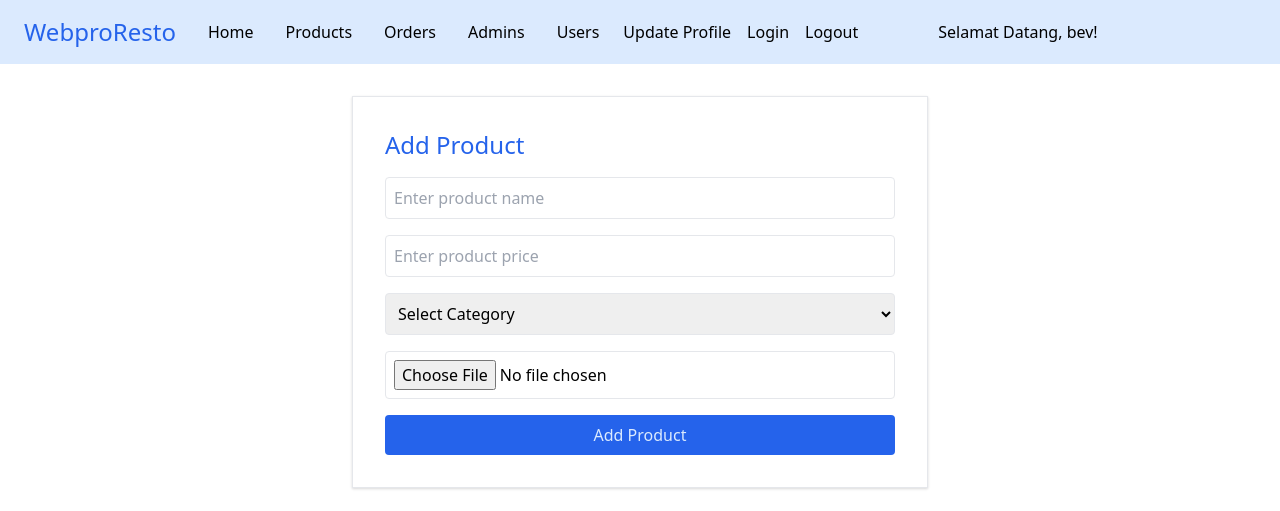
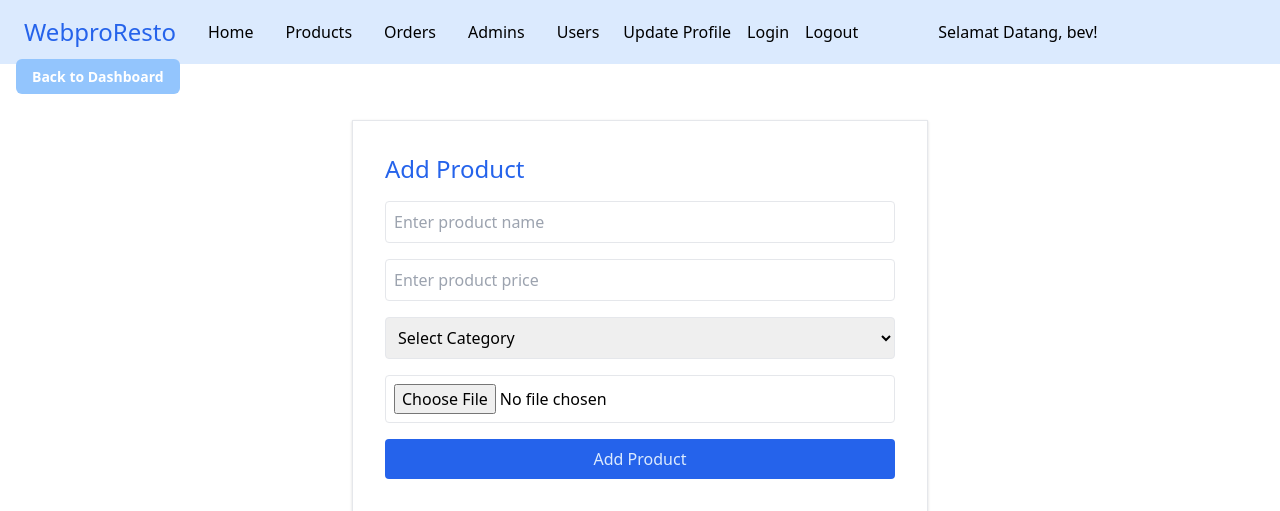
Before and after one commit to SaintChristopherShyandon/UTSLEC_WEBPRO, a PHP site: page /admin/products.php in a window 1280 px wide. Shown: the top 511 px of the page. Run offline with PHP 8.4, Linux system fonts and the light colour scheme; a user stored in the database is signed in; data comes from the database, SQL or seed files in the repository; some libraries are stand-ins or nearby versions.

Commit message:
admin tombol back

```diff
--- a/admin/products.php
+++ b/admin/products.php
@@ -80,6 +80,8 @@ if(isset($_GET['delete'])){
 <body class="bg-white">
 
     <?php include '../components/admin_header.php' ?>
+    <?php include '../components/back_to_dashboard.php' ?>
+
     <section class="p-8">
 
         <form action="" method="POST" enctype="multipart/form-data"
--- a/admin/update_product.php
+++ b/admin/update_product.php
@@ -62,6 +62,8 @@ if(isset($_POST['update'])){
 
 <body class="bg-white">
     <?php include '../components/admin_header.php' ?>
+    <?php include '../components/back_to_dashboard.php' ?>
+
     <section class="update-product bg-blue-100 p-6">
         <h1 class="text-blue-600 text-3xl mb-6">Update Product</h1>
 
--- a/admin/update_profile.php
+++ b/admin/update_profile.php
@@ -72,6 +72,8 @@ if(isset($_POST['submit'])){
 <body class="bg-white">
 
     <?php include '../components/admin_header.php' ?>
+    <?php include '../components/back_to_dashboard.php' ?>
+
     <section class="form-container flex items-center justify-center min-h-screen">
         <form action="" method="POST"
             class="bg-white border border-black rounded-md shadow-md p-8 text-center w-80 max-w-2xl">
--- a/admin/users_accounts.php
+++ b/admin/users_accounts.php
@@ -36,6 +36,7 @@ if (isset($_GET['delete'])) {
 <body>
 
     <?php include '../components/admin_header.php' ?>
+    <?php include '../components/back_to_dashboard.php' ?>
 
     <section class="bg-white">
         <h1 class="text-blue-600 text-3xl text-center my-8">Users Account</h1>
--- /dev/null
+++ b/components/back_to_dashboard.php
@@ -0,0 +1,4 @@
+<a href="dashboard.php"
+    class="bg-blue-300 text-white py-2 px-4 rounded-md text-sm font-semibold hover:bg-blue-400 transition-all duration-300 ml-4">
+    Back to Dashboard
+</a>
```
